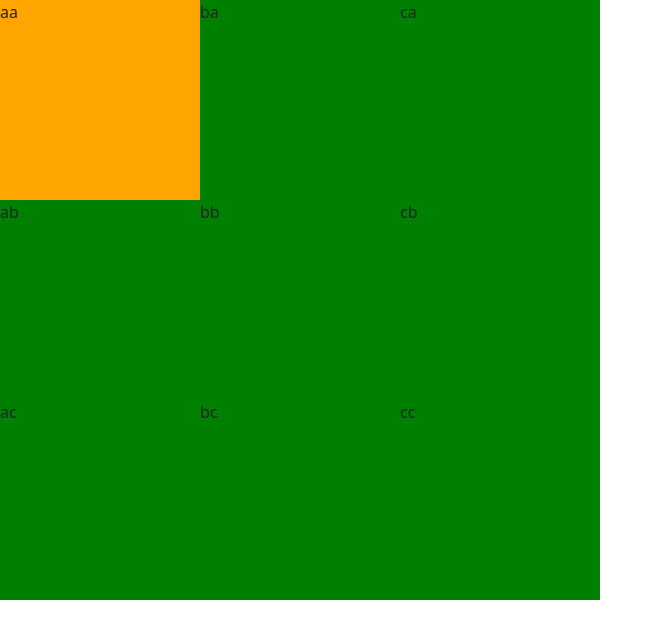
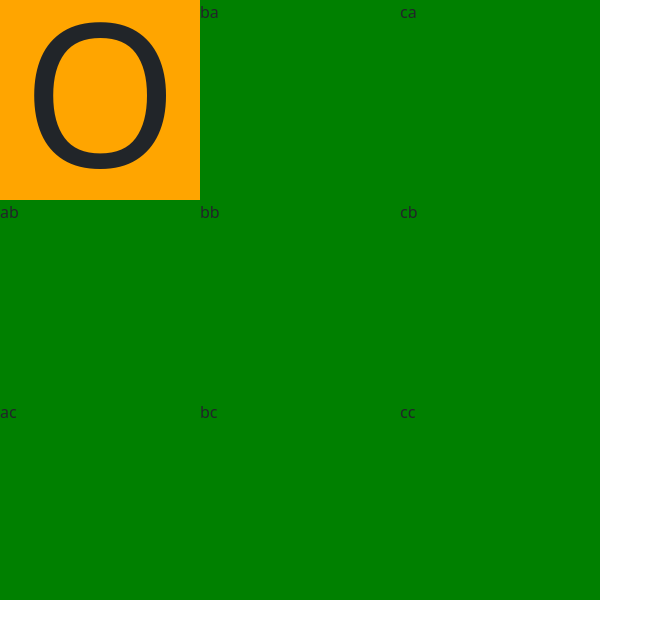
Before and after one commit to 300hHZ/Epicodus_1_27_Tic_Tac_Toe, a plain HTML site: page index.html in a window 1280 px wide. Both pictures are taken after a click on the element "aa". Shown: the whole page, without its empty margins (0-663 px from the left). Drawn offline with nearby package versions, Linux system fonts and the light colour scheme.

Commit message:
finish main logic and improve style
Co-authored-by: Woo Jin Kim <kimwoojin211@gmail.com>
Co-authored-by: Jonah Johansen <johansenjonah+gitproject@gmail.com>

```diff
--- a/css/styles.css
+++ b/css/styles.css
@@ -20,4 +20,8 @@
 .clicked {
   background-color: orange !important;
   pointer-events: none;
+  font-size: 200px;
+  text-align: center;
+  padding: 0px;
+  line-height: 180px;
 }
--- a/index.html
+++ b/index.html
@@ -9,7 +9,7 @@
   <link rel="stylesheet" href="css/styles.css" type="text/css">
   <script src="https://code.jquery.com/jquery-3.5.1.js" integrity="sha256-QWo7LDvxbWT2tbbQ97B53yJnYU3WhH/C8ycbRAkjPDc=" crossorigin="anonymous"></script>
   <script src="js/scripts.js"></script>
-  <title>Document</title>
+  <title>Tic-Tac-Toe</title>
 </head>
 
 <body>
--- a/js/scripts.js
+++ b/js/scripts.js
@@ -1,6 +1,48 @@
-//------Example code
-// let testPlayer = new Player("X");
-// testPlayer.mark(); // returns "X"
+const winArray = [
+    [
+      [0, 0],
+      [0, 1],
+      [0, 2]
+    ],
+    [
+      [1, 0],
+      [1, 1],
+      [1, 2]
+    ],
+    [
+      [2, 0],
+      [2, 1],
+      [2, 2]
+    ],
+    [
+      [0, 0],
+      [1, 0],
+      [2, 0]
+    ],
+    [
+      [0, 1],
+      [1, 1],
+      [2, 1]
+    ],
+    [
+      [0, 2],
+      [1, 2],
+      [2, 2]
+    ],
+    [
+      [0, 0],
+      [1, 1],
+      [2, 2]
+    ],
+    [
+      [2, 0],
+      [1, 1],
+      [0, 2]
+    ]
+  ]
+  //------Example code
+  // let testPlayer = new Player("X");
+  // testPlayer.mark(); // returns "X"
 
 // let board = new Board();
 // let testSpace = board.find(1, 2); // board.find(1,2) returns a Space object
@@ -63,48 +105,6 @@ function checkIfWin(gameboard, winArray, symbol) {
   }
 };
 
-winArray = [
-  [
-    [0, 0],
-    [0, 1],
-    [0, 2]
-  ],
-  [
-    [1, 0],
-    [1, 1],
-    [1, 2]
-  ],
-  [
-    [2, 0],
-    [2, 1],
-    [2, 2]
-  ],
-  [
-    [0, 0],
-    [1, 0],
-    [2, 0]
-  ],
-  [
-    [0, 1],
-    [1, 1],
-    [2, 1]
-  ],
-  [
-    [0, 2],
-    [1, 2],
-    [2, 2]
-  ],
-  [
-    [0, 0],
-    [1, 1],
-    [2, 2]
-  ],
-  [
-    [2, 0],
-    [1, 1],
-    [0, 2]
-  ]
-]
 
 $(document).ready(function() {
 
@@ -118,8 +118,9 @@ $(document).ready(function() {
     currentBoard.add(x, y, game.players[game.turn].mark);
     console.log(`X:${x} Y:${y}`);
     console.log(currentBoard.board);
+    $(this).html(game.players[game.turn].mark);
     //check if win condition
-    checkIfWin(currentBoard, winArray, "O" /*game.players[game.turn].mark*/ );
+    checkIfWin(currentBoard, winArray, game.players[game.turn].mark);
     game.turn = (game.turn ? 0 : 1);
   });
 });
```
